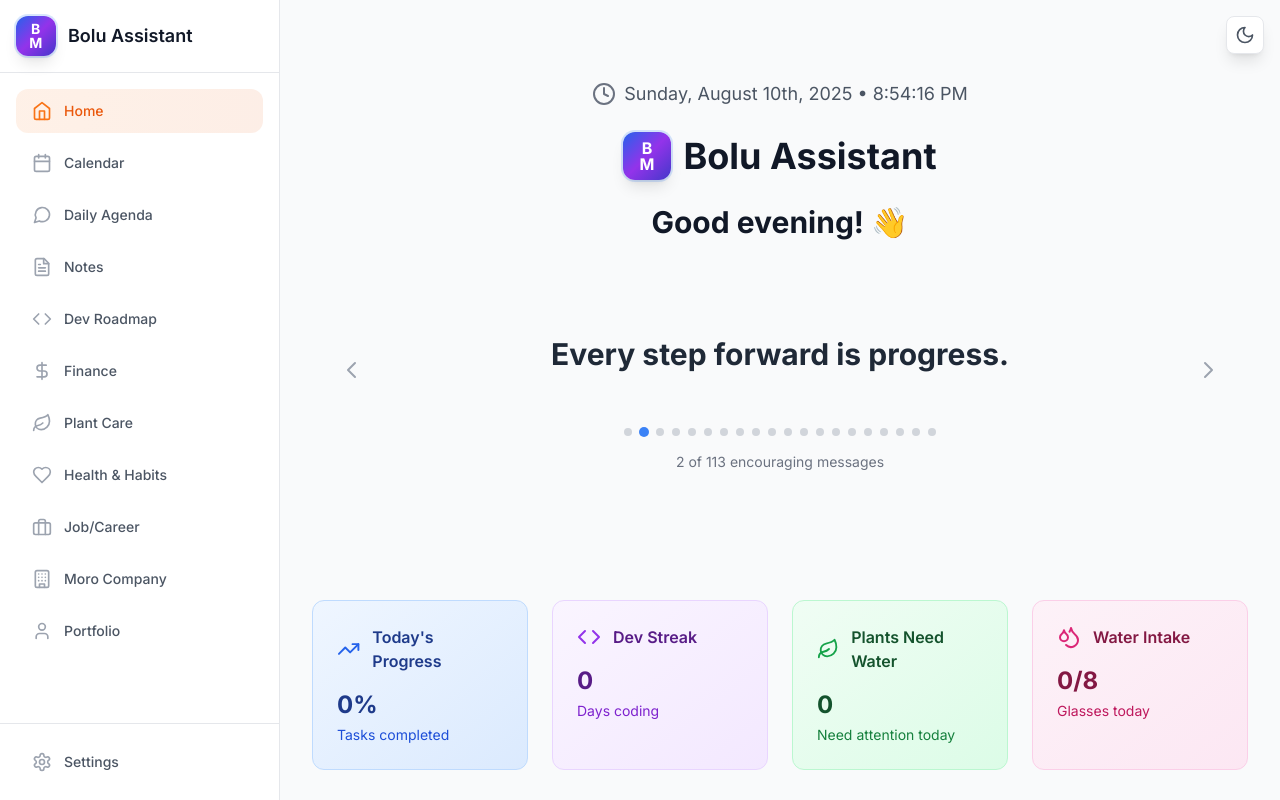
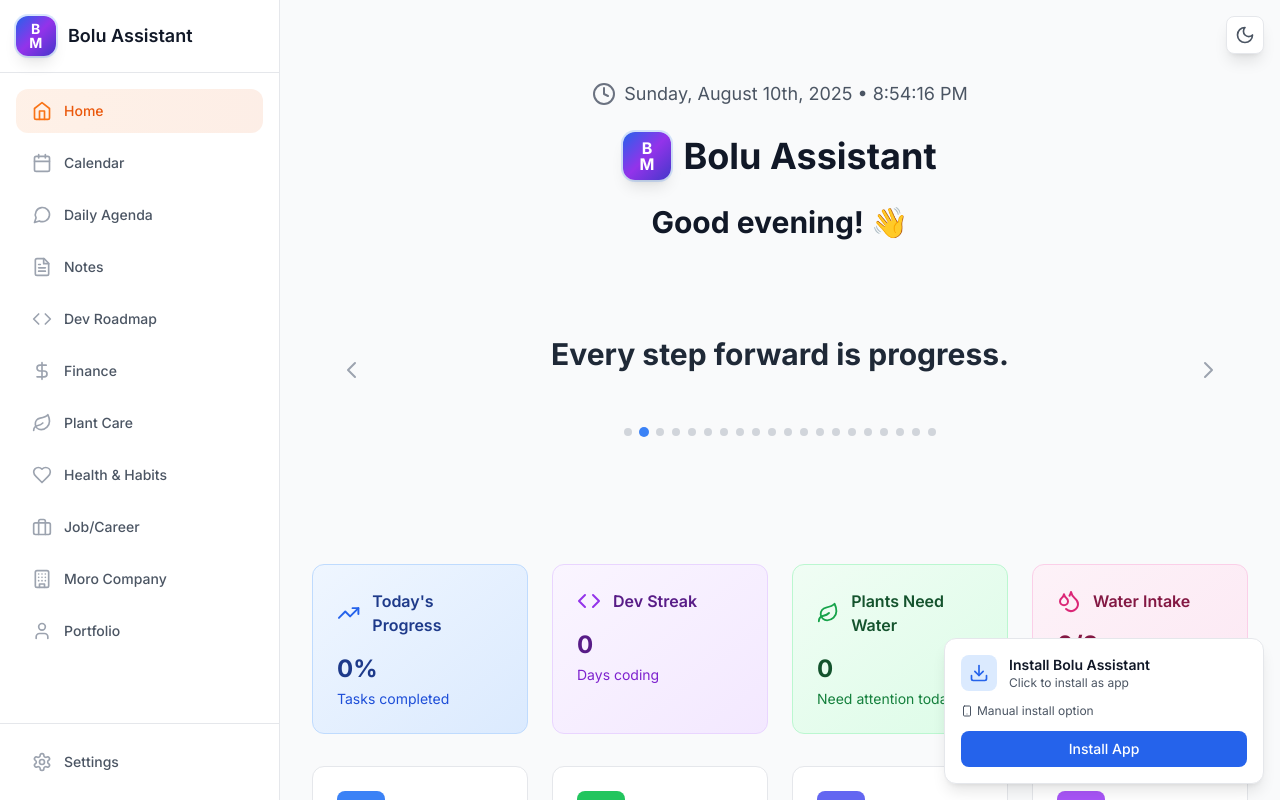
Before and after one commit to G-tech-Nigeria/bolu-assistant, a React (Vite) app: page / in a window 1280 px wide. Shown: the top 800 px of the page. Built offline with nearby package versions, Linux system fonts and the light colour scheme; no server answers; the database is empty.

Commit message:
Restore PWA functionality and clean up UI - Re-enable PWA service in App.tsx and Settings.tsx - Restore PWA install prompt component - Remove counter line from encouraging messages - Clean up homepage quotes display

```diff
--- a/src/App.tsx
+++ b/src/App.tsx
@@ -1,7 +1,7 @@
 import { useState, useEffect } from 'react'
 import { BrowserRouter as Router, Routes, Route } from 'react-router-dom'
 import { getUserPreference, setUserPreference } from './lib/database'
-// import { pwaService } from './lib/pwa'
+import { pwaService } from './lib/pwa'
 import Layout from './components/Layout'
 import HomePage from './components/HomePage'
 import DailyAgenda from './components/DailyAgenda'
@@ -51,11 +51,11 @@ function App() {
 
     loadTheme()
 
-    // Initialize PWA functionality - temporarily disabled
-    // pwaService.initialize()
+    // Initialize PWA functionality
+    pwaService.initialize()
 
-    // Check for service worker updates - temporarily disabled
-    // pwaService.checkForUpdates()
+    // Check for service worker updates
+    pwaService.checkForUpdates()
   }, [])
 
   const toggleDarkMode = async () => {
@@ -112,8 +112,8 @@ function App() {
           </Routes>
         </Layout>
 
-                    {/* PWA Install Prompt - Temporarily disabled */}
-            {/* <PWAInstallPrompt /> */}
+                    {/* PWA Install Prompt */}
+            <PWAInstallPrompt />
       </div>
     </Router>
   )
--- a/src/components/EncouragingWords.tsx
+++ b/src/components/EncouragingWords.tsx
@@ -180,10 +180,7 @@ const EncouragingWords: React.FC = () => {
           </button>
         </div>
 
-        {/* Counter */}
-        <div className="mt-4 text-sm text-gray-500 dark:text-gray-400">
-          {currentIndex + 1} of {encouragingWords.length} encouraging messages
-        </div>
+
       </div>
     </div>
   )
--- a/src/components/Settings.tsx
+++ b/src/components/Settings.tsx
@@ -1,6 +1,6 @@
 import { useState, useEffect } from 'react'
 import { Settings as SettingsIcon, Trash2, X, ChevronDown, ChevronRight, Code, Circle, RotateCcw, Target, BookOpen, Plus, Edit3, CheckCircle2, Smartphone, Download, Share2 } from 'lucide-react'
-// import { pwaService } from '../lib/pwa'
+import { pwaService } from '../lib/pwa'
 
 interface Phase {
     id: string
@@ -95,7 +95,7 @@ const Settings = () => {
         }
 
         // Load PWA info
-        // setPwaInfo(pwaService.getAppInfo()) - temporarily disabled
+        setPwaInfo(pwaService.getAppInfo())
     }, [])
 
     const savePhases = (newPhases: Phase[]) => {
@@ -1148,7 +1148,7 @@ const Settings = () => {
 
                             {pwaInfo.canInstall && (
                                 <button
-                                    onClick={() => {/* pwaService.installApp().then(() => setPwaInfo(pwaService.getAppInfo())) - temporarily disabled */}}
+                                    onClick={() => pwaService.installApp().then(() => setPwaInfo(pwaService.getAppInfo()))}
                                     className="mt-4 w-full flex items-center justify-center gap-2 px-4 py-2 bg-blue-500 text-white rounded-lg hover:bg-blue-600 transition-colors"
                                 >
                                     <Download className="w-4 h-4" />
@@ -1166,7 +1166,7 @@ const Settings = () => {
 
                             <div className="space-y-3">
                                 <button
-                                    onClick={() => {/* pwaService.shareApp() - temporarily disabled */}}
+                                    onClick={() => pwaService.shareApp()}
                                     className="w-full flex items-center justify-center gap-2 px-4 py-2 border border-gray-300 dark:border-gray-600 text-gray-700 dark:text-gray-300 rounded-lg hover:bg-gray-50 dark:hover:bg-gray-700 transition-colors"
                                 >
                                     <Share2 className="w-4 h-4" />
@@ -1174,7 +1174,7 @@ const Settings = () => {
                                 </button>
 
                                 <button
-                                    onClick={() => {/* pwaService.checkForUpdates() - temporarily disabled */}}
+                                    onClick={() => pwaService.checkForUpdates()}
                                     className="w-full flex items-center justify-center gap-2 px-4 py-2 border border-gray-300 dark:border-gray-600 text-gray-700 dark:text-gray-300 rounded-lg hover:bg-gray-50 dark:hover:bg-gray-700 transition-colors"
                                 >
                                     <RotateCcw className="w-4 h-4" />
```
